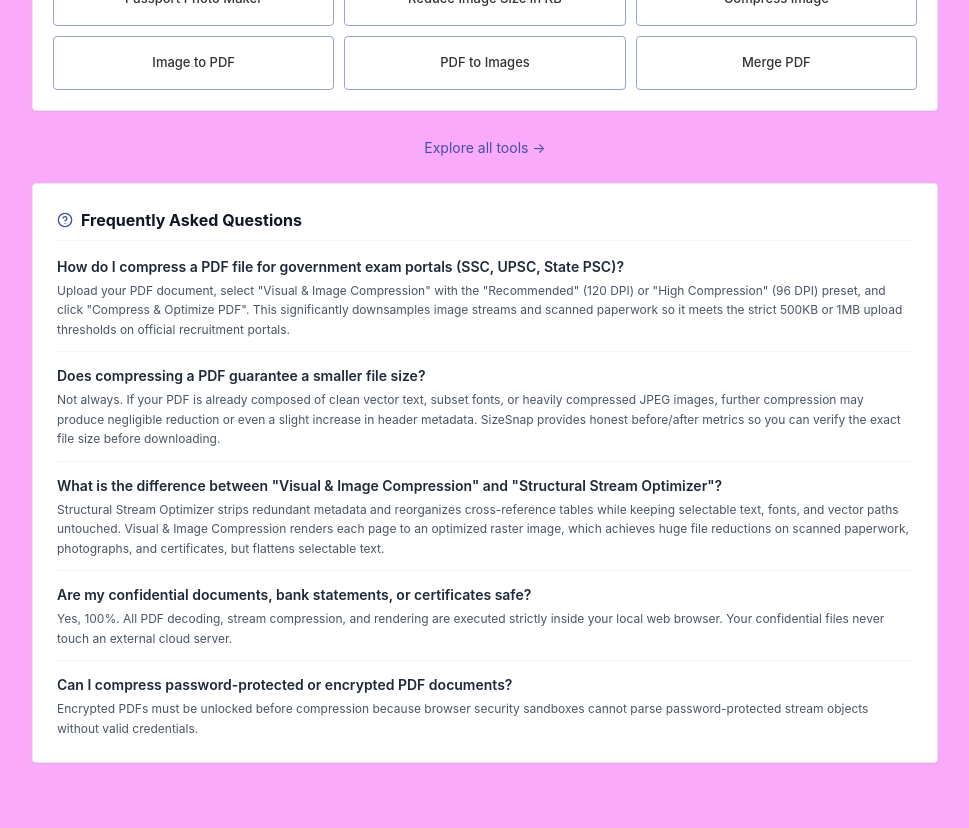
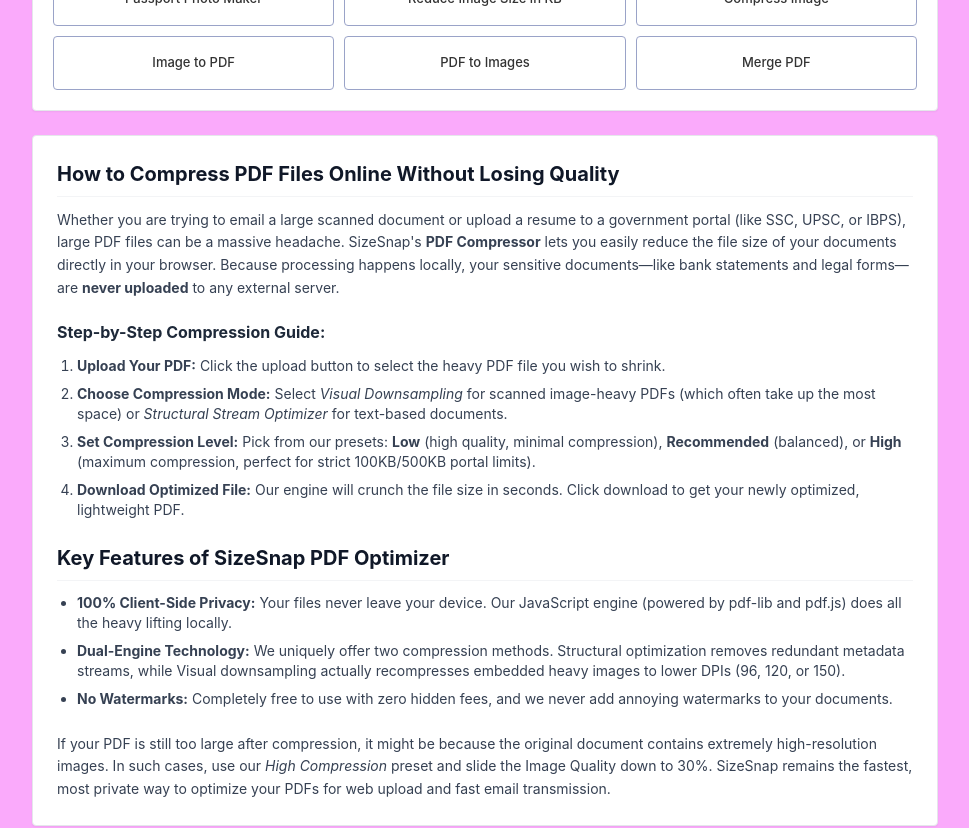
Before and after one commit to pawanprajapati23/sizesnap.in, a Next.js app: page /tools/compress-pdf in a window 1280 px wide. Shown: the part 920-1748 px from the top of the page, without its empty margins (0-969 px from the left). Built offline with nearby package versions, Linux system fonts and the light colour scheme; no server answers.

Commit message:
fix: hardcode pdfjs worker version to fix pdf compression engine and add SEO block

```diff
--- a/app/tools/compress-pdf/page.tsx
+++ b/app/tools/compress-pdf/page.tsx
@@ -193,6 +193,37 @@
               </div>
             )}
 
+            {/* Comprehensive SEO Article Section */}
+            <article className="bg-white p-5 sm:p-6 rounded-[4px] border border-gray-200 shadow-xs text-gray-700">
+              <h2 className="text-lg sm:text-xl font-bold text-gray-900 mb-3 border-b border-gray-100 pb-2">
+                How to Compress PDF Files Online Without Losing Quality
+              </h2>
+              <p className="text-sm mb-5 leading-relaxed">
+                Whether you are trying to email a large scanned document or upload a resume to a government portal (like SSC, UPSC, or IBPS), large PDF files can be a massive headache. SizeSnap&apos;s <strong>PDF Compressor</strong> lets you easily reduce the file size of your documents directly in your browser. Because processing happens locally, your sensitive documents—like bank statements and legal forms—are <strong>never uploaded</strong> to any external server.
+              </p>
+
+              <h3 className="text-base font-bold text-gray-800 mb-3">Step-by-Step Compression Guide:</h3>
+              <ol className="list-decimal pl-5 mb-6 space-y-2 text-sm">
+                <li><strong>Upload Your PDF:</strong> Click the upload button to select the heavy PDF file you wish to shrink.</li>
+                <li><strong>Choose Compression Mode:</strong> Select <em>Visual Downsampling</em> for scanned image-heavy PDFs (which often take up the most space) or <em>Structural Stream Optimizer</em> for text-based documents.</li>
+                <li><strong>Set Compression Level:</strong> Pick from our presets: <strong>Low</strong> (high quality, minimal compression), <strong>Recommended</strong> (balanced), or <strong>High</strong> (maximum compression, perfect for strict 100KB/500KB portal limits).</li>
+                <li><strong>Download Optimized File:</strong> Our engine will crunch the file size in seconds. Click download to get your newly optimized, lightweight PDF.</li>
+              </ol>
+
+              <h2 className="text-lg sm:text-xl font-bold text-gray-900 mb-3 border-b border-gray-100 pb-2">
+                Key Features of SizeSnap PDF Optimizer
+              </h2>
+              <ul className="list-disc pl-5 mb-6 space-y-2 text-sm">
+                <li><strong>100% Client-Side Privacy:</strong> Your files never leave your device. Our JavaScript engine (powered by pdf-lib and pdf.js) does all the heavy lifting locally.</li>
+                <li><strong>Dual-Engine Technology:</strong> We uniquely offer two compression methods. Structural optimization removes redundant metadata streams, while Visual downsampling actually recompresses embedded heavy images to lower DPIs (96, 120, or 150).</li>
+                <li><strong>No Watermarks:</strong> Completely free to use with zero hidden fees, and we never add annoying watermarks to your documents.</li>
+              </ul>
+
+              <p className="text-sm leading-relaxed">
+                If your PDF is still too large after compression, it might be because the original document contains extremely high-resolution images. In such cases, use our <em>High Compression</em> preset and slide the Image Quality down to 30%. SizeSnap remains the fastest, most private way to optimize your PDFs for web upload and fast email transmission.
+              </p>
+            </article>
+
             {/* FAQ Section */}
             <div className="mt-4 text-center">
   <Link href="/#directory" className="text-sm text-[#414FA8] hover:underline">Explore all tools →</Link>
--- a/components/tool-ui/CompressPdfTool.tsx
+++ b/components/tool-ui/CompressPdfTool.tsx
@@ -108,7 +108,7 @@
   // Load PDF.js helper
   const getPdfJs = async () => {
     const pdfjs = await import('pdfjs-dist');
-    pdfjs.GlobalWorkerOptions.workerSrc = `https://cdnjs.cloudflare.com/ajax/libs/pdf.js/${pdfjs.version}/pdf.worker.min.js`;
+    pdfjs.GlobalWorkerOptions.workerSrc = `https://cdnjs.cloudflare.com/ajax/libs/pdf.js/3.11.174/pdf.worker.min.js`;
     return pdfjs;
   };
 
```
